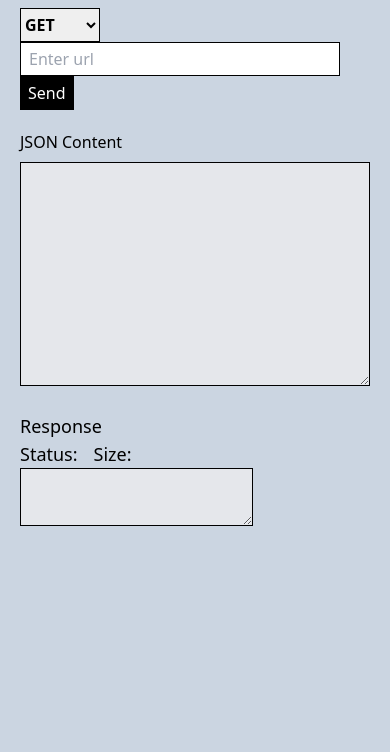
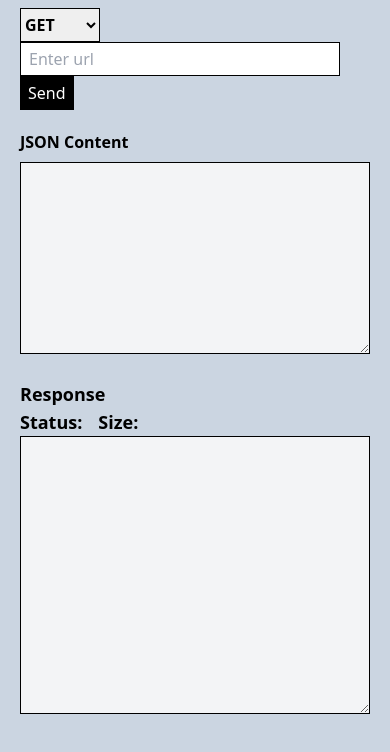
Before and after one commit to MythOfSisyphus/ThunderClientClone, a website built with Vite: page Client.html in a window 390 px wide. Shown: the part 52-804 px from the top of the page. Built offline with nearby package versions, Linux system fonts and the light colour scheme.

Commit message:
trying to make it responsive and I've made it almost responsive but bug occured between md and lg so will fix that

```diff
--- a/Client.html
+++ b/Client.html
@@ -26,27 +26,27 @@
                     <option value="DELETE">DELETE</option>
                 </select>
 
-                <input id="ReqUrl" placeholder="Enter url" class="border px-2 py-1 w-80 border-black ">
+                <input id="ReqUrl" placeholder="Enter url" class="border px-2 py-1 w-80 lg:w-[22rem] xl:w-[36rem] border-black ">
 
                 <button id="sendBtn"
                     class="bg-black hover:bg-gray-700 hover:-translate-y-[0.5px] text-white px-2 py-[5px]">Send</button>
             </div>
         </section>
 
-        <section class="">
+        <section class="lg:flex lg:space-x-2">
             <!-- JSON input for post and put requests -->
-            <div class="container my-5 space-y-2">
+            <div class="container my-5 space-y-2 font-semibold">
                 <div>JSON Content</div>
                 <div>
                     <textarea id="Req_textarea"
-                        class="border bg-gray-200 border-black font-mono px-2 py-1 w-[100%] h-56 outline-none"></textarea>
+                        class="border bg-gray-100 md:w-[730px] md:h-[17rem] lg:h-[508px] xl:h-[582px] border-black font-mono px-2 py-1 w-[100%] h-48 outline-none"></textarea>
                 </div>
             </div>
 
 
 
             <!-- Result of requests -->
-            <div class="container my-3">
+            <div class="container my-3 lg:my-1 font-semibold lg:relative lg:-top-20">
                 <div class="text-lg">
                     <div>Response</div>
                     <div class="flex space-x-2">
@@ -56,8 +56,10 @@
                 </div>
 
                 <div>
+                    <!-- <div id="Res_textarea"
+                    class="border bg-gray-100 border-black font-mono px-2 py-1 h-[246px] w-[100%] outline-none overflow-y-scroll"></div> -->
                     <textarea id="Res_textarea"
-                        class="border bg-gray-200 border-black font-mono px-2 py-1 outline-none"></textarea>
+                    class="border bg-gray-100  md:w-[730px] md:h-[22rem] lg:h-[580px] xl:h-[652px] border-black font-mono px-2 py-1 h-[278px] w-[100%] outline-none"></textarea>
                 </div>
             </div>
         </section>
```
